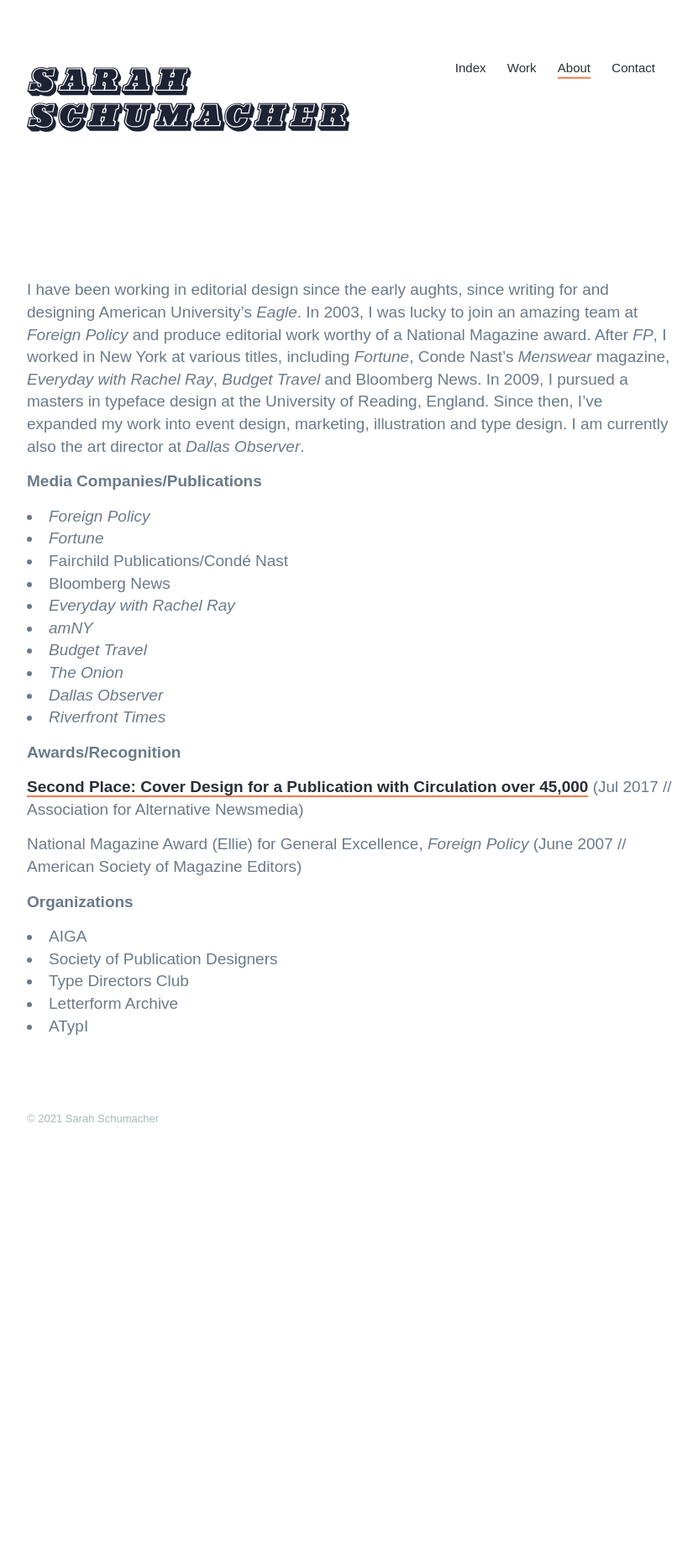
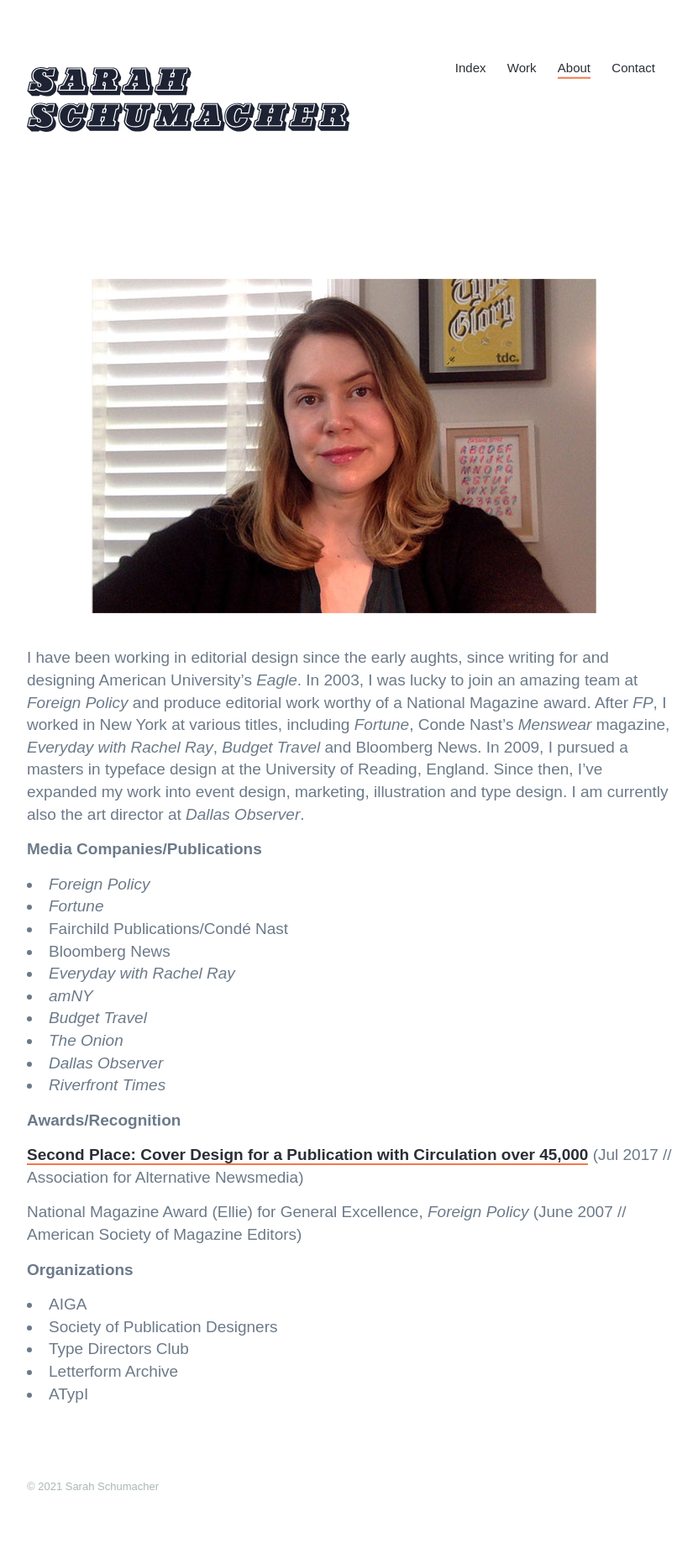
Before and after one commit to snsnsns/snsnsns.github.io, a Jekyll site: the page built from _pages/about.md, in a window 1280 px wide. Shown: the whole page at 84% size, without its empty margins (224-1055 px from the left). Built offline with Jekyll 4.4.1, drawn with Linux system fonts in a browser that asks for light colours; nearby versions of some CDN libraries; some web fonts are replaced; before the commit the page ends 1418 px from its top, so only the background shows below that.

Commit message:
Add files via upload

```diff
--- a/_pages/about.md
+++ b/_pages/about.md
@@ -2,8 +2,10 @@
 title: About
 subtitle: Hi there
 description: I'm an art director and graphic designer based in Vermont.
-featured_image:'/images/blogimages/About/schumacherheadshot.jpg'
+featured_image:/images/blogimages/About/schumacherheadshot.jpg
 ---
+![](/images/blogimages/About/schumacherheadshot.jpg)
+
 I have been working in editorial design since the early aughts, since writing for and designing American University's *Eagle*. In 2003, I was lucky to join an amazing team at *Foreign Policy* and produce editorial work worthy of a National Magazine award. After *FP*, I worked in New York at various titles, including *Fortune*, Conde Nast's *Menswear* magazine, *Everyday with Rachel Ray*, *Budget Travel* and Bloomberg News. In 2009, I pursued a masters in typeface design at the University of Reading, England. Since then, I've expanded my work into event design, marketing, illustration and type design. I am currently also the art director at *Dallas Observer*.
 
 
```
